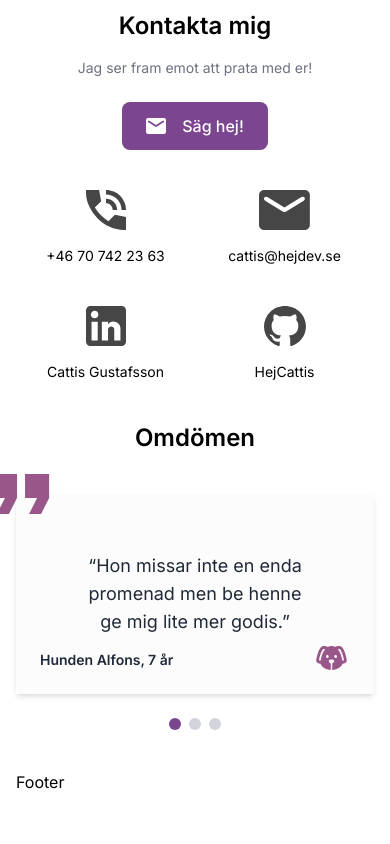
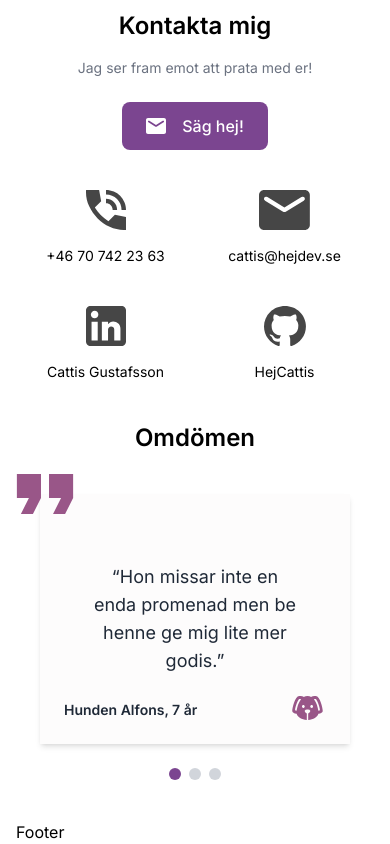
Before and after one commit to HejCattis/HejDev, a React (Vite) app in the folder frontend/: page / in a window 390 px wide. Shown: the part 4939-5783 px from the top of the page. Before the commit the page ends 5733 px from the top, so only its background shows below. Built offline with nearby package versions, Linux system fonts and the light colour scheme.

Commit message:
Fixed styling

```diff
--- a/frontend/src/components/Review.tsx
+++ b/frontend/src/components/Review.tsx
@@ -46,11 +46,11 @@ const Review = () => {
         },
     ];
     return (
-        <section id='qualification' className='my-10 max-w-5xl mx-auto'>
+        <section id='qualification' className='my-10 max-w-5xl mx-auto px-6 md:px-0'>
             <h2 className='font-semibold text-2xl my-4 text-center mb-10'>
                 Omdömen
             </h2>
-            <section className='bg-[#FDFCFC] shadow-md md:w-[500px] h-[200px] relative mx-auto flex justify-center items-center'>
+            <section className='bg-[#FDFCFC] shadow-md md:w-[500px] max-w-[500px] h-[250px] md:h-[200px] relative mx-auto flex justify-center items-center'>
                 <svg
                     className='h-10 absolute -top-5 -left-10'
                     xmlns='http://www.w3.org/2000/svg'
```
